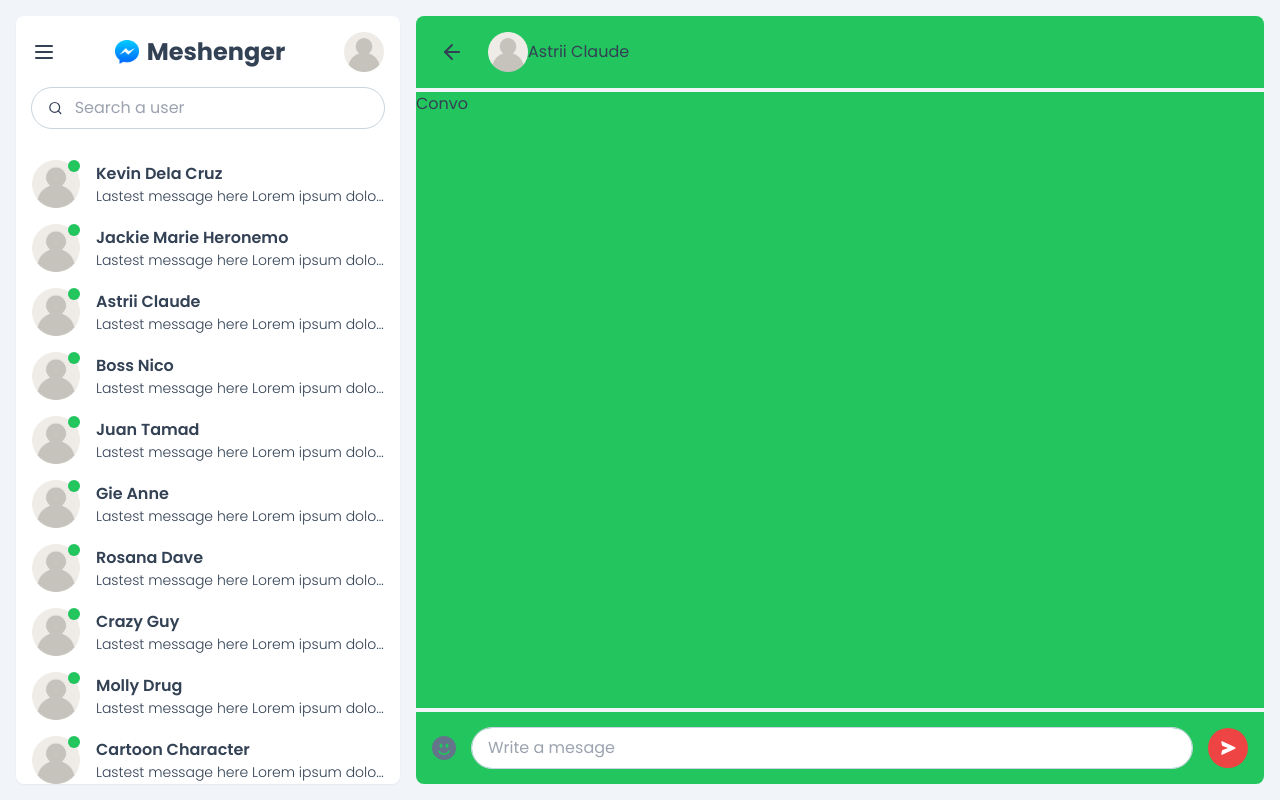
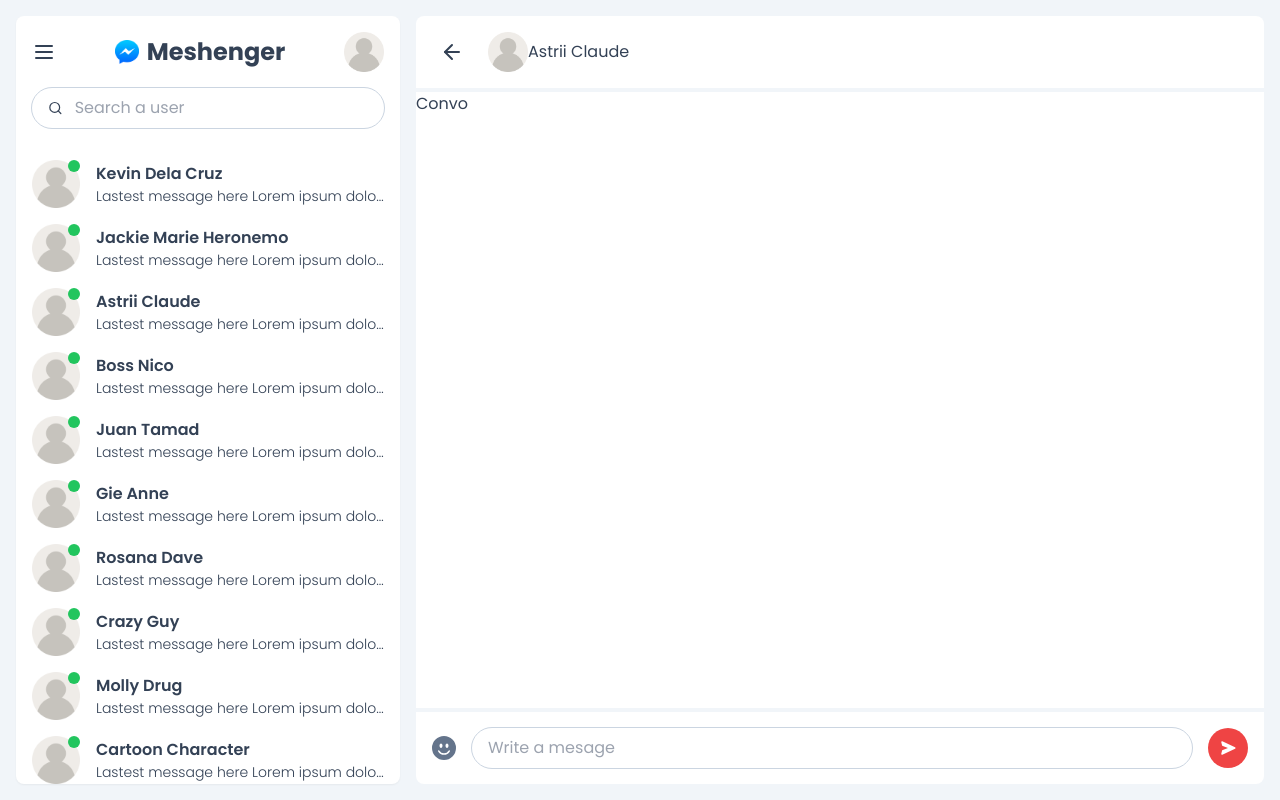
Before and after one commit to EuroAbao28/Meshenger, a React (Vite) app in the folder client/: page /1 in a window 1280 px wide. Built offline with nearby package versions, Linux system fonts and the light colour scheme.

Commit message:
custom grid created

```diff
--- a/client/src/App.jsx
+++ b/client/src/App.jsx
@@ -7,7 +7,7 @@ import {
 } from "react-router-dom";
 import Login from "./pages/Login";
 import Signup from "./pages/Signup";
-import Layout from "./pages/Layout";
+import Layout from "./components/Layout";
 import { StatesProvider } from "./context/StatesContextProvider";
 import Welcome from "./pages/Welcome";
 import Conversation from "./pages/Conversation";
--- a/client/src/components/FriendsList.jsx
+++ b/client/src/components/FriendsList.jsx
@@ -6,15 +6,13 @@ import { useStatesContext } from "../context/StatesContextProvider";
 import logo from "../assets/logo.png";
 import { useNavigate } from "react-router-dom";
 
-function FriendsList({ isIdParamsValid }) {
+function FriendsList() {
   const { setIsSideMenuOpen } = useStatesContext();
 
   const navigate = useNavigate();
 
-  console.log("friends", isIdParamsValid);
-
   return (
-    <div className="w-full md:w-[20rem] lg:w-[24rem] bg-white shadow-sm rounded-lg flex flex-col">
+    <div className="flex flex-col bg-white rounded-lg shadow-sm">
       {/* header */}
       <div className="flex items-center justify-between gap-2 p-4">
         <LuMenu
--- /dev/null
+++ b/client/src/components/Layout.jsx
@@ -0,0 +1,25 @@
+import React from "react";
+import FriendsList from "./FriendsList";
+import { Outlet, useParams } from "react-router-dom";
+import SideMenu from "./SideMenu";
+
+function Layout() {
+  const { id } = useParams();
+
+  console.log(id);
+  return (
+    <>
+      <div className="grid grid-rows-1 gap-0 md:gap-4 md:grid-cols-20rem grid-cols-noFriendsList lg:grid-cols-24rem md:p-4 h-svh text-slate-700 bg-slate-100">
+        <FriendsList />
+
+        {/* side menu */}
+        <SideMenu />
+
+        {/* conversation */}
+        <Outlet />
+      </div>
+    </>
+  );
+}
+
+export default Layout;
--- a/client/src/pages/Conversation.jsx
+++ b/client/src/pages/Conversation.jsx
@@ -9,7 +9,7 @@ function Conversation() {
   const navigate = useNavigate();
 
   return (
-    <div className="absolute top-0 bottom-0 left-0 right-0 z-10 flex flex-col bg-green-500 md:flex-1 h-svh md:h-full md:rounded-lg md:static">
+    <div className="z-10 flex flex-col bg-white md:rounded-lg">
       {/* header */}
       <div className="flex items-center gap-4 p-4 border-b-4 border-slate-100">
         <div className="p-2 rounded-full cursor-pointer hover:bg-slate-100">
--- a/client/src/pages/Layout.jsx
+++ /dev/null
@@ -1,23 +0,0 @@
-import React from "react";
-import FriendsList from "../components/FriendsList";
-import { Outlet, useParams } from "react-router-dom";
-import SideMenu from "../components/SideMenu";
-
-function Layout() {
-  const { id } = useParams();
-
-  console.log(id);
-  return (
-    <div className="flex gap-4  md:p-4 h-svh text-slate-700 bg-slate-100">
-      <FriendsList isIdParamsValid={id} />
-
-      {/* side menu */}
-      <SideMenu />
-
-      {/* conversation */}
-      <Outlet />
-    </div>
-  );
-}
-
-export default Layout;
--- a/client/tailwind.config.js
+++ b/client/tailwind.config.js
@@ -2,7 +2,13 @@
 export default {
   content: ["./index.html", "./src/**/*.{js,ts,jsx,tsx}"],
   theme: {
-    extend: {},
+    extend: {
+      gridTemplateColumns: {
+        noFriendsList: "0 1fr",
+        "20rem": "20rem 1fr",
+        "24rem": "24rem 1fr",
+      },
+    },
   },
   plugins: [],
 };
```
